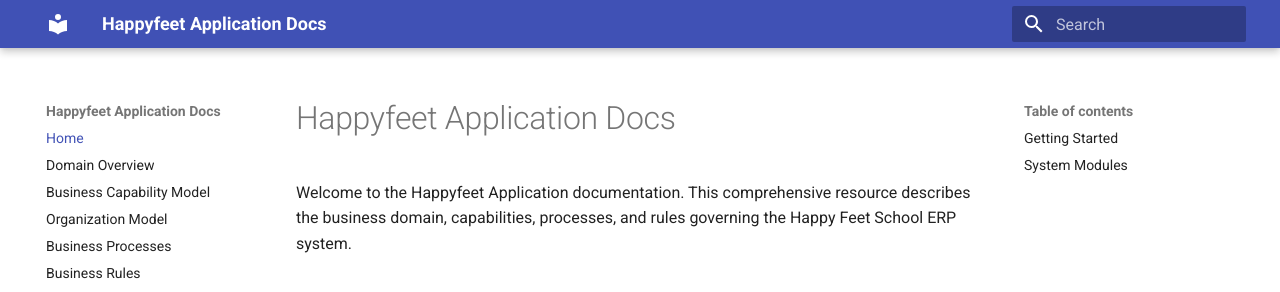
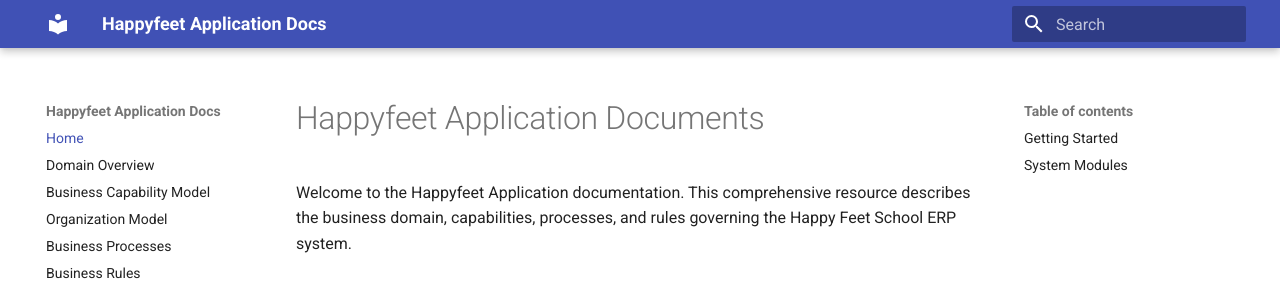
Before and after one commit to Deepakkrishna-tech/Happyfeet-Application-Documents, an MkDocs documentation site: the page built from docs/index.md, in a window 1280 px wide and 900 px high. Shown: the top 292 px of the window. Built offline with MkDocs 1.6.1 and Material for MkDocs 9.7.7, drawn with Linux system fonts in a browser that asks for light colours; some of the changed text lies outside the part shown.

Commit message:
Update index.md title and remove version footer
Co-Authored-By: Claude Sonnet 4.6 <noreply@anthropic.com>

```diff
--- a/docs/index.md
+++ b/docs/index.md
@@ -1,4 +1,4 @@
-# Happyfeet Application Docs
+# Happyfeet Application Documents
 
 Welcome to the Happyfeet Application documentation. This comprehensive resource describes the business domain, capabilities, processes, and rules governing the Happy Feet School ERP system.
 
```
Also changed, not shown: other parts of docs/index.md (+0 -3 lines).
